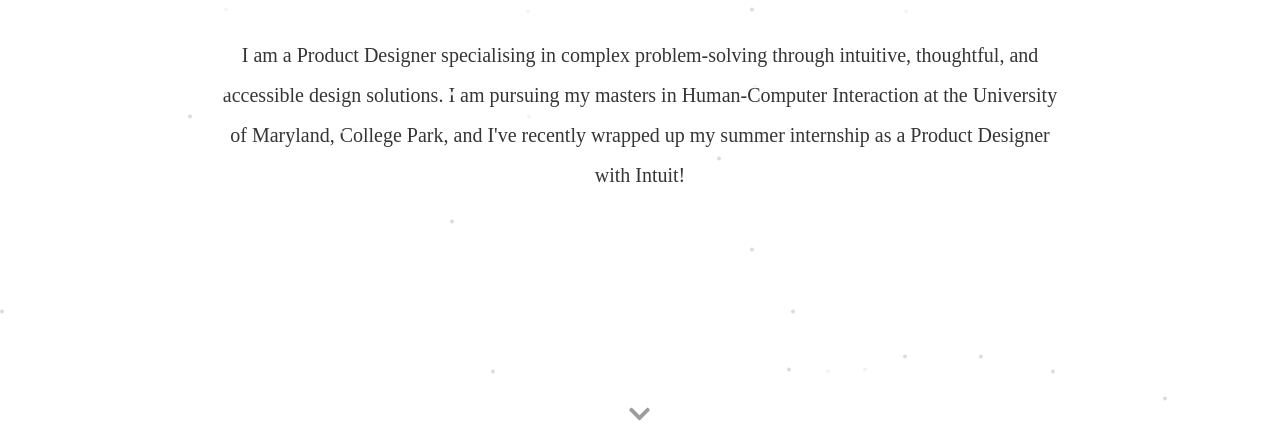
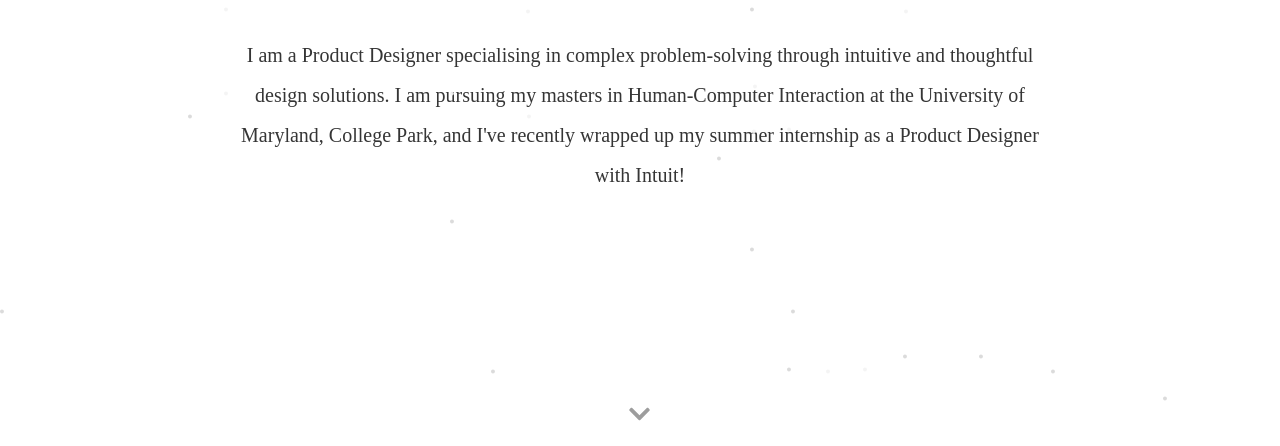
Before and after one commit to sanjanadanait/portfolio-2023, a plain HTML site: page index.html in a window 1280 px wide. Shown: the part 354-800 px from the top of the page. Drawn offline with nearby package versions, Linux system fonts and the light colour scheme.

Commit message:
Update index.html

```diff
--- a/index.html
+++ b/index.html
@@ -93,9 +93,9 @@
       </div>
       <h1>I'm Sanjana Danait</h1>
       <h2>
-        I am a Product Designer specialising in complex problem-solving through intuitive, thoughtful, and
-        accessible design solutions. I am pursuing my masters in Human-Computer Interaction at the University
-        of Maryland, College Park, and I've recently wrapped up my summer internship as a Product Designer with Intuit!
+        I am a Product Designer specialising in complex problem-solving through intuitive and thoughtful design solutions.
+        I am pursuing my masters in Human-Computer Interaction at the University of Maryland, College Park, and
+        I've recently wrapped up my summer internship as a Product Designer with Intuit!
       </h2>
       <br><br><br><br><br><br><br><br>
 
```
